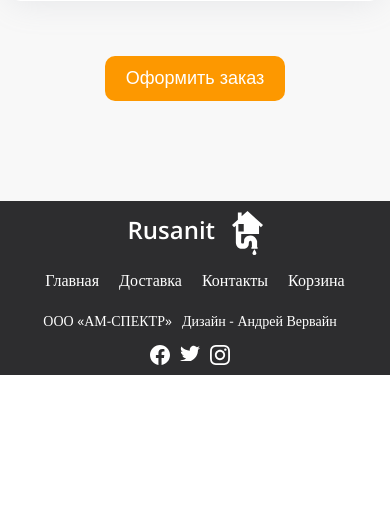
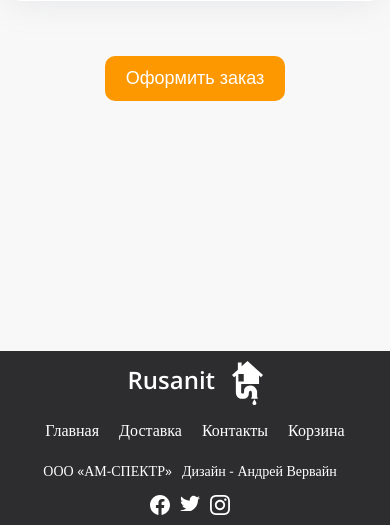
Before and after one commit to Svyat21/RuSanitApp, a Django app: page /order/ in a window 390 px wide. Shown: the part 1075-1600 px from the top of the page. Before the commit the page ends 1450 px from the top, so only its background shows below. Run offline with Django 3.2, Linux system fonts and the light colour scheme; some libraries are stand-ins or nearby versions.

Commit message:
minor improvements on margins

```diff
--- a/rusanitapp/shop/static/shop/css/main.css
+++ b/rusanitapp/shop/static/shop/css/main.css
@@ -98,11 +98,15 @@ body{
 
 
 /* Фотоальбом станции */
-
+.product_container {
+    display: flex;
+    justify-content: center;
+    margin-bottom: 100px;
+}
 .container1180{
     width: 1180px;
     margin: 0 auto;
-    margin-bottom: 200px;
+    min-height: 85vh;
 }
 .description{
     margin-top: 30px;
@@ -315,6 +319,9 @@ body{
 @media (max-width:414px){
     .el div{
         width: 130px;
+    }
+    .specifications p {
+        font-size: 16px;
     }
 }
 
@@ -557,6 +564,7 @@ body{
     position: relative;
     display: flex;
     justify-content: space-between;
+    margin-bottom: 250px;
 }
 .display-line-left{
     display: flex;
--- a/rusanitapp/shop/static/shop/css/style.css
+++ b/rusanitapp/shop/static/shop/css/style.css
@@ -460,6 +460,10 @@ body{
     .card-list {
         grid-template-columns: 50% 50%;
     }
+    .content {
+        max-width: 95%;
+        margin: 0 auto;
+    }
 }
 @media (max-width:414px){
     .content {
--- a/rusanitapp/shop/static/shop/css/universal_styles.css
+++ b/rusanitapp/shop/static/shop/css/universal_styles.css
@@ -282,6 +282,9 @@ body{
     .left-nav {
         margin-left: 56px;
     }
+    .base_second_menu div {
+        width: 100px;
+    }
 }
 @media (max-width:414px){
     .base_second_call{
@@ -371,6 +374,11 @@ footer{
 .foter-a:hover{
     color: var(--color-gray);
 }
+.display-line-left {
+    display: flex;
+    align-items: center;
+    justify-content: center;
+}
 .fb{
     width: 20px;
     height: 19.88px;
@@ -391,6 +399,7 @@ footer{
         width: 100%;
     }
     .display-line-left {
+        display: flex;
         align-items: center;
         flex-direction: column;
         justify-content: center;
--- a/rusanitapp/shop/templates/shop/base_second.html
+++ b/rusanitapp/shop/templates/shop/base_second.html
@@ -41,7 +41,7 @@
             <div id="burger-close" class=""></div>
         </nav>
     </header>
-    <div class="flex flex-center">
+    <div class="product_container">
         {% block content %}
         {% endblock %}
     </div>
```
